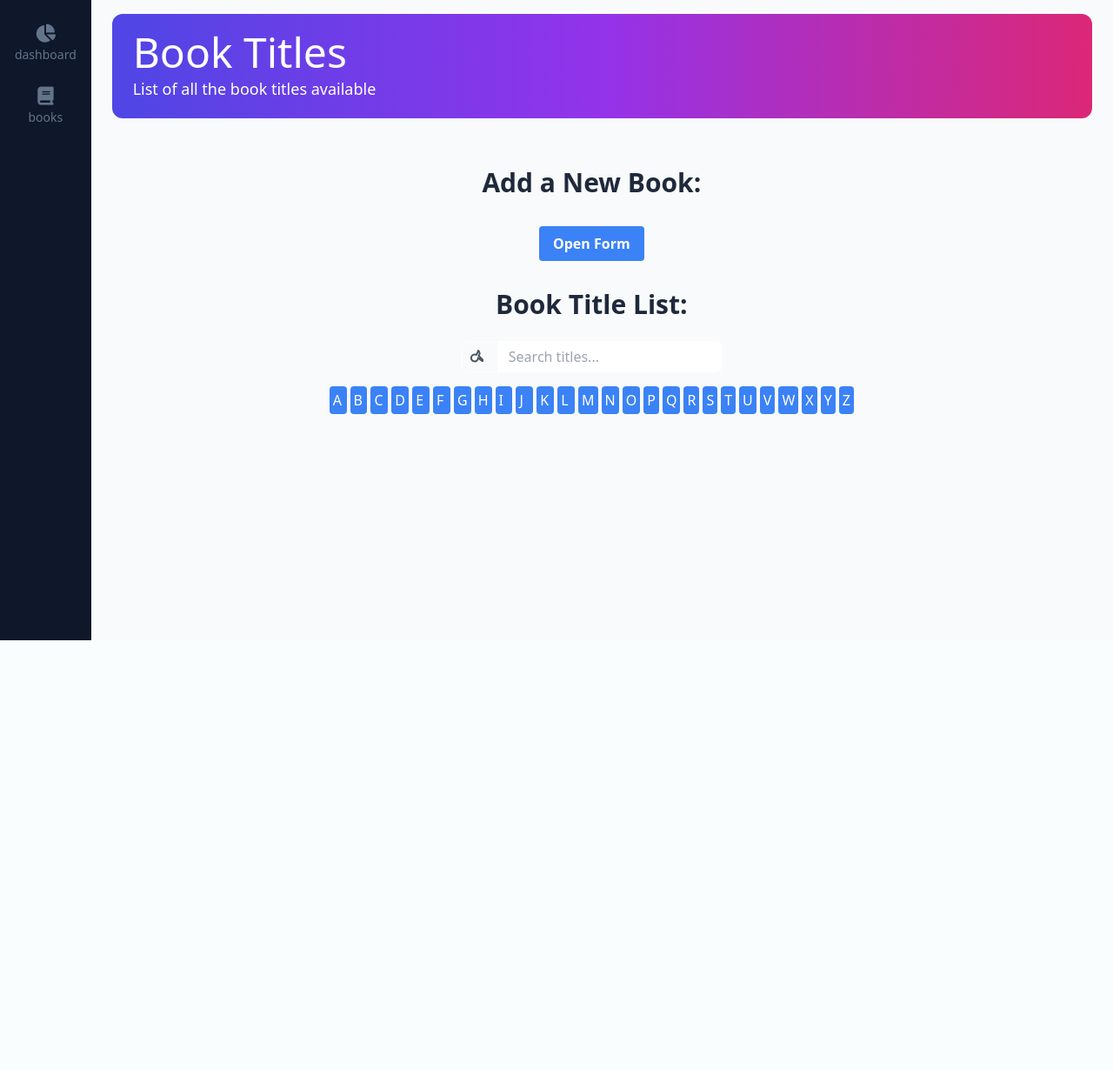
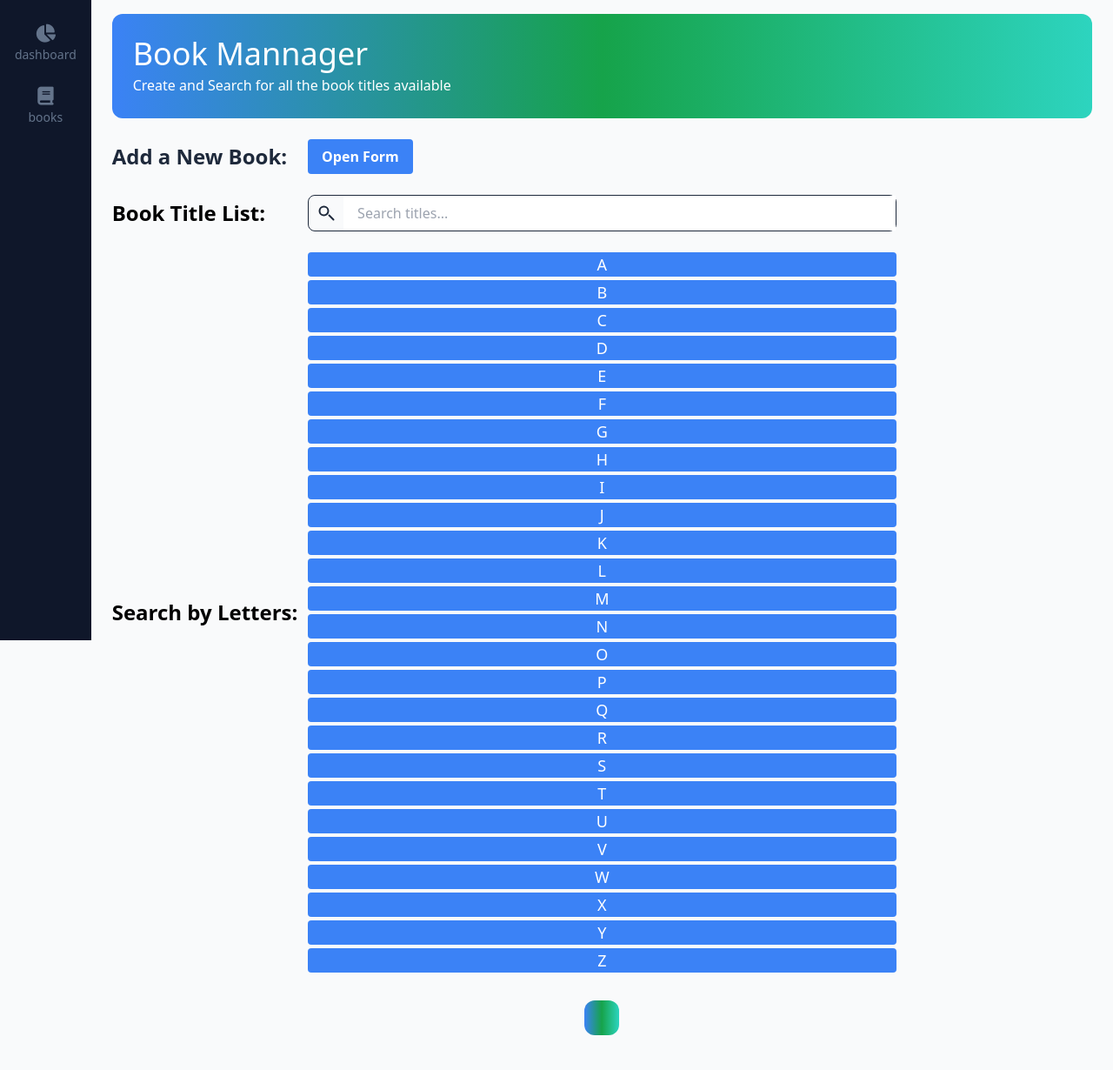
Before and after one commit to GCacho/FullStack-DjangoReactViteTailwindPostgre, a Django app: page /books/ in a window 1280 px wide. Shown: the part 64-1294 px from the top of the page at 87% size. Before the commit the page ends 800 px from the top, so only its background shows below. Run offline with Django 4.2, Linux system fonts and the light colour scheme; data that the repository does not hold is empty; some libraries are stand-ins or nearby versions.

Commit message:
Book page style finished

```diff
--- a/src/books/templates/books/main.html
+++ b/src/books/templates/books/main.html
@@ -6,7 +6,7 @@
 
 {% block content %}
 
-    {% include "components/header.html" with title="Book Titles" description="List of all the book titles available" %}
+    {% include "components/header.html" with title="Book Mannager" description="Create and Search for all the book titles available" %}
 
     {% comment %} Alerta de confirmacion en creacion del formulario {% endcomment %}
     {% if messages %}
@@ -19,19 +19,20 @@
         {% endfor %}
     {% endif %}
 
-    <div class="flex flex-col items-center justify-center my-4">
-        <h1 class="text-slate-800 dark:text-gray-50 text-3xl font-bold p-4 rounded-lg">Add a New Book:</h1>
-        <button id="openModalButton" class="bg-blue-500 text-white font-bold py-2 px-4 rounded mt-4">
+    <div class="flex flex-col items-center justify-center lg:justify-start lg:flex-row mb-6 w-full">
+        <h3 class="text-slate-800 dark:text-gray-50 text-2xl font-bold rounded-lg lg:w-1/5 mb-6 lg:mb-0">Add a New Book:</h3>
+        <button id="openModalButton" class="bg-blue-500 text-white font-bold py-2 px-4 rounded">
             Open Form
         </button>
     </div>
 
-    <div id="myModal" class="hidden flex fixed inset-0 bg-gray-600 bg-opacity-90 items-center justify-center w-full h-full">
+    <div id="myModal" class="hidden">
+        <div class="flex fixed inset-0 bg-gray-600 bg-opacity-90 items-center justify-center">
             <form action="" method="POST" class="bg-white rounded-lg dark:bg-gray-900 p-8 w-11/12 md:w-3/4 lg:w-1/2">
                 {% csrf_token %}
 
                 <div class="mb-2 pt-2 pb-2">
-                <h2 class="text-slate-800 dark:text-gray-50 text-3xl font-bold rounded-lg mb-8">Add a New Book:</h2>
+                    <h3 class="text-slate-800 dark:text-gray-50 text-3xl font-bold rounded-lg mb-8">Add a New Book:</h3>
 
                     {% for field in form %}
                         <div class="mb-4"> <label class="block text-slate-700 text-lg font-bold mb-2 dark:text-slate-400" for="{{ field.id_for_label }}">{{ field.label }}</label>
@@ -46,35 +47,45 @@
                 </div>
             </form>
         </div>
+    </div>
 
     <div class="flex flex-col items-center my-4">
 
         <!-- Contenedor para la Barra de Búsqueda -->
-        <div class="flex flex-col items-center mb-4">
-            <h1 class="text-slate-800 dark:text-gray-50 text-3xl font-bold p-4 rounded-lg">Book Title List:</h1>
-            <div class="flex items-center border border-white rounded-lg mt-2">
+        <div class="flex flex-col items-center justify-center lg:justify-start lg:flex-row mb-6 w-full">
+            <h3 class="text-2xl font-bold rounded-lg lg:w-1/5 mb-6 lg:mb-0">Book Title List:</h3>
+            <div class="flex items-center border border-slate-800 dark:border-white bg-transparent rounded-lg lg:w-3/5">
                 <span class="px-2">
-                    <svg class="w-6 h-6 text-gray-600" fill="none" stroke="currentColor" viewBox="0 0 24 24" xmlns="http://www.w3.org/2000/svg"><path stroke-linecap="round" stroke-linejoin="round" stroke-width="2" d="M8 10a4 4 0 101.9 3.3L14.4 17H15v-1.6l-4.5-4.5a4 4 0 00-.5-5.9z"></path></svg>
+                    <svg class="w-6 h-6 text-slate-800 dark:text-slate-100" fill="none" stroke="currentColor" viewBox="0 0 24 24" xmlns="http://www.w3.org/2000/svg">
+                        <path stroke-linecap="round" stroke-linejoin="round" stroke-width="2" d="M15.5 14.5l5 5-5-5zm-6 0a5 5 0 115-5 5 5 0 01-5 5z"></path>
+                    </svg>
                 </span>
-                <input type="text" id="searchInput" placeholder="Search titles..." class="px-3 py-1 border border-white ">
+                <input type="text" id="searchInput" placeholder="Search titles..." class="px-4 py-2 w-full dark:bg-transparent">
             </div>
         </div>
 
         <!-- Contenedor para las Letras -->
-        <div class="grid grid-cols-9 sm:grid-cols-12 md:grid-flow-col-dense gap-1">
+
+        <div class="flex flex-col items-center justify-center lg:justify-start lg:flex-row mb-8 w-full">
+            <h3 class="text-2xl font-bold rounded-lg lg:w-1/5 mb-6 lg:mb-0">Search by Letters:</h3>
+            <div class="grid grid-cols-13 md:grid-cols-26 gap-1 lg:w-3/5">
                 {% for letter in letters %}
-                <a href="#" data-letter="{{ letter }}" class="px-1 py-1 bg-blue-500 text-white rounded hover:bg-blue-700 focus:outline-none focus:ring-2 focus:ring-blue-500 focus:ring-opacity-50">
+                    <a href="#" data-letter="{{ letter }}" class="text-center px-1.5 py-.5 bg-blue-500 text-xs sm:text-lg text-white rounded hover:bg-blue-700 focus:outline-none focus:ring-2 focus:ring-blue-500 focus:ring-opacity-50">
                         {{ letter }}
                     </a>
                 {% endfor %}
             </div>
+        </div>
 
+        <div class="flex flex-col items-center justify-center mb-6">
+            <div class="bg-gradient-to-r from-blue-500 via-green-600 to-teal-400 text-white dark:bg-gradient-to-r dark:from-indigo-600 dark:via-purple-600 dark:to-pink-600 dark:text-white rounded-xl p-5">
                 {% if qs %}
-            <div class="flex justify-start mt-4">
-                <ul class="grid grid-cols-1 sm:grid-cols-3 md:grid-cols-4 gap-4 bg-transparent borderrounded-lg p-4">
+                    <h3 class="text-2xl font-bold rounded-lg mb-3 text-center text-white">-Book Titles-</h3>
+                    <div class="flex flex-col items-center justify-center lg:flex-row mb-6 w-full">
+                        <ul class="grid grid-cols-1  sm:grid-cols-3 md:grid-cols-4 gap-4 bg-transparent borderrounded-lg p-4">
                             {% for elmnt in qs %}
-                    <li class="book-item border border-white rounded-lg p-2" data-title-letter="{{ elmnt.title.0|lower }}">
-                        <a href="{{ elmnt.get_absolute_url }}" class="text-lg text-slate-800 dark:text-gray-50 hover:text-blue-500">
+                            <li class="book-item border bg-slate-800/20 hover:bg-purple-600 dark:hover:bg-green-600 border-white rounded-lg p-2 flex justify-center items-center" data-title-letter="{{ elmnt.title.0|lower }}">
+                                <a href="{{ elmnt.get_absolute_url }}" class="text-lg text-white">
                                     {{ elmnt.title|capfirst }}
                                 </a>
                             </li>
@@ -82,6 +93,8 @@
                         </ul>
                     </div>
                 {% endif %}
+            </div>
+        </div>
 
     </div>
 
--- a/src/books/views.py
+++ b/src/books/views.py
@@ -2,7 +2,6 @@
 from .models import BookTitle
 from django.views.generic import ListView, FormView
 from .forms import BookTitleForm
-from django.urls import reverse, reverse_lazy
 from django.contrib import messages
 import string
 # Create your views here.
--- a/src/templates/components/alert.html
+++ b/src/templates/components/alert.html
@@ -1,7 +1,7 @@
 {% if is_info %}
-    <div class="relative flex-col mb-3 border bg-sky-200 border-sky-700 text-sky-700 px-4 py-3 rounded-lg" role="alert">
+    <div class="relative flex-col mb-3 mt-6 border bg-sky-200 border-sky-700 text-sky-700 px-4 py-3 rounded-lg lg:ml-6 md:ml-6" role="alert">
 {% else %}
-    <div class="relative flex-col mb-3 border bg-pink-200 border-red-700 text-red-700 px-4 py-3 rounded-lg" role="alert">
+    <div class="relative flex-col mb-3 mt-6 border bg-pink-200 border-red-700 text-red-700 px-4 py-3 rounded-lg lg:ml-6 md:ml-6" role="alert">
 {% endif %}
         <button class="absolute top-0 right-0 mt-2 mr-2 text-2xl font-semibold leading-none" onclick="this.parentElement.style.display='none';">&times;</button>
         <div class="text-2x1">{{ title }}</div>
--- a/src/templates/components/header.html
+++ b/src/templates/components/header.html
@@ -1,7 +1,7 @@
-<div class="bg-gradient-to-r from-indigo-600 via-purple-600 to-pink-600 text-white rounded-xl mb-1 sm:mb-10 h-[120px] flex justify-between items-center px-6 lg:ml-6 md:ml-6">
+<div class="bg-gradient-to-r from-blue-500 via-green-600 to-teal-400 text-white dark:bg-gradient-to-r dark:from-indigo-600 dark:via-purple-600 dark:to-pink-600 dark:text-white rounded-xl mb-6 h-[120px] flex justify-between items-center px-6">
     <div class="flex-col">
-        <div class="text-5xl">{{ title }}</div>
-        <div class="text-lg mt-1">{{ description }}</div>
+        <div class="text-4xl"><h1>{{ title }}</h1></div>
+        <div class="text-md mt-1"><h2>{{ description }}</h2></div>
     </div>
     <div>
         <!-- Buttoms Here -->
--- a/src/theme/templates/base.html
+++ b/src/theme/templates/base.html
@@ -17,7 +17,7 @@
 			<div class="col-span-1">
 				{% include "layout/sidebar.html" %}
 			</div>
-			<div class="col-span-11">
+			<div class="col-span-11 lg:ml-6 md:ml-6">
 				<div class = "pt-20">
 					{% block content %}{% endblock content %}
 				</div>
```
Also changed, not shown: src/theme/static_src/tailwind.config.js (+18 -0 lines). Lines whose indentation alone changed are shown as unchanged.
